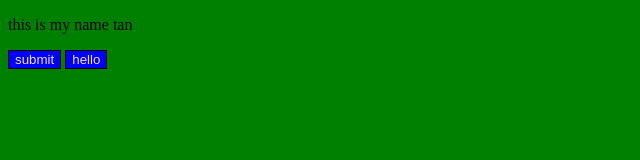
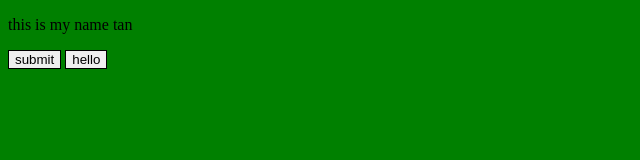
Before and after one commit to tantute113/git-new, a plain HTML site: page index.html in a window 1280 px wide. Shown: the whole page, without its empty margins (0-640 px from the left). Drawn offline with Linux system fonts and the light colour scheme.

Commit message:
update index.css file

```diff
--- a/index.css
+++ b/index.css
@@ -1,5 +1,5 @@
 button{
     border : 1px solid black ;
-    background-color: blue;
-    color: wheat;
+
+
 }
```
